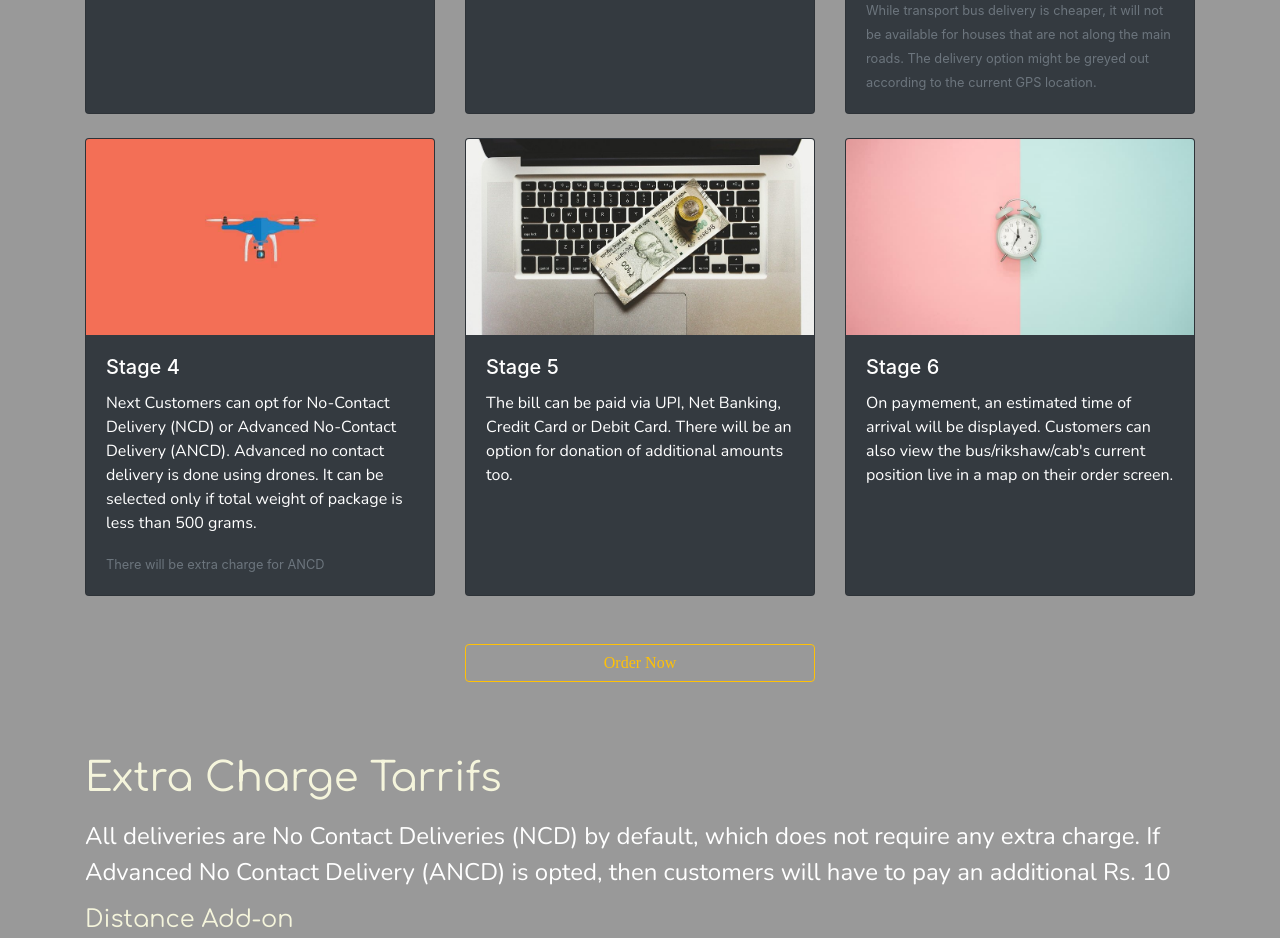
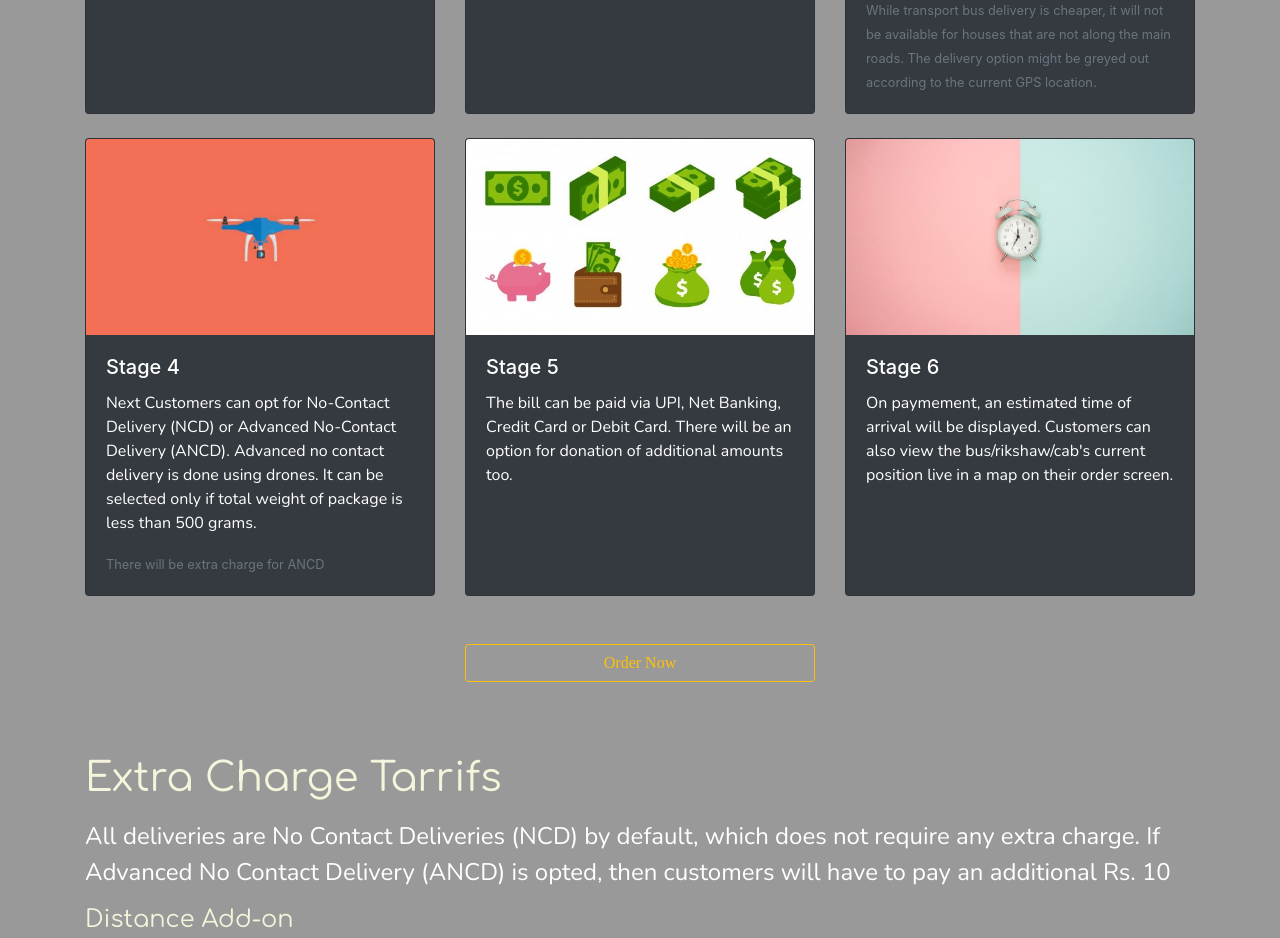
Before and after one commit to ananthutmani/Helping-hand-sample, a plain HTML site: page Advanced No Contact Delivery.html in a window 1280 px wide. Shown: the part 1672-2610 px from the top of the page. Drawn offline with nearby package versions, Linux system fonts and the light colour scheme.

Commit message:
money change

```diff
--- a/Advanced No Contact Delivery.html
+++ b/Advanced No Contact Delivery.html
@@ -85,7 +85,7 @@
                         </div>
                     </div>
                     <div class="card bg-dark text-white wow animated fadeInUp" data-wow-delay="700ms">
-                        <img src="CSS/images/rupeemin.jpg" class="card-img-top" alt="">
+                        <img src="CSS/images/rupeemin1.jpg" class="card-img-top" alt="">
                         <div class="card-body">
                             <h5 class="card-title">Stage 5</h5>
                             <p class="card-text">The bill can be paid via UPI, Net Banking, Credit Card or Debit Card. There will be an option for donation of additional amounts too.
```
Also changed, not shown: CSS/images/rupeemin.jpg (deleted), CSS/images/rupeemin1.jpg (added).
